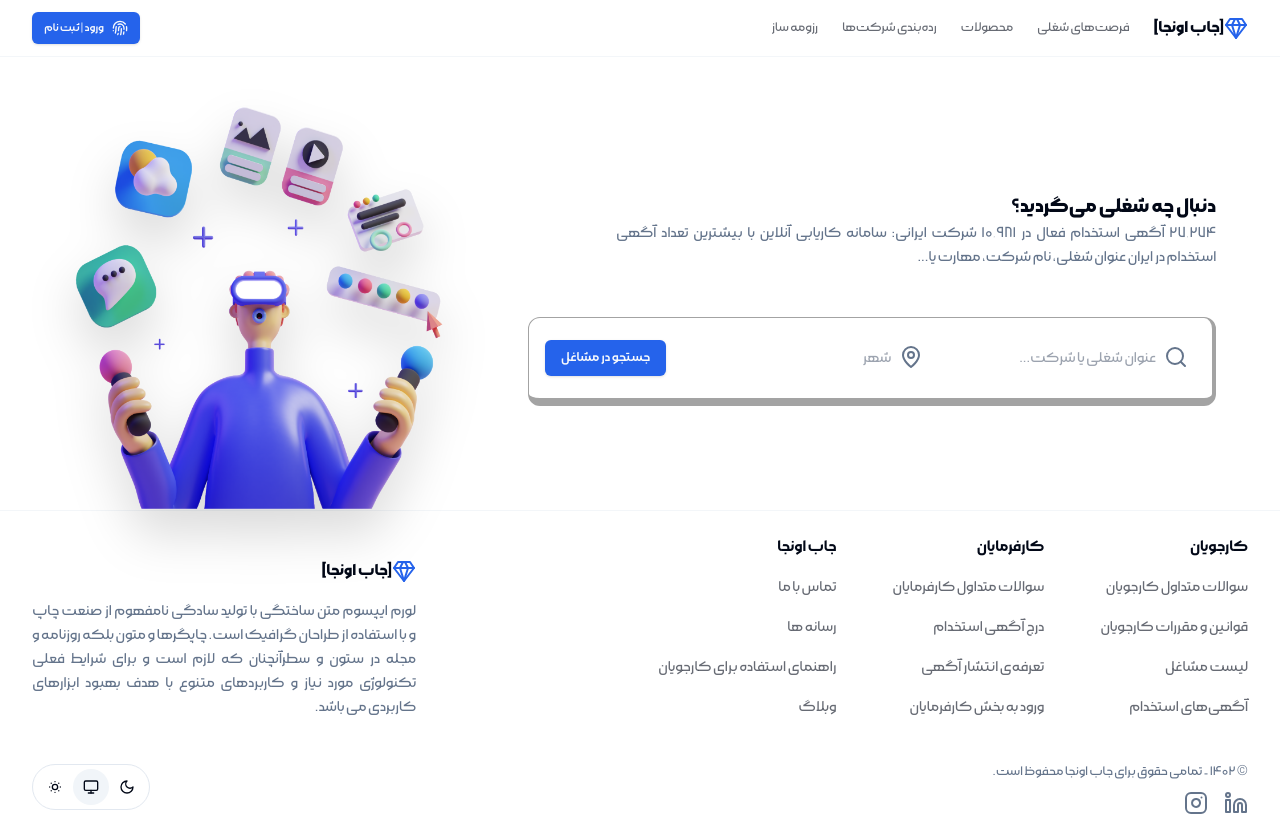
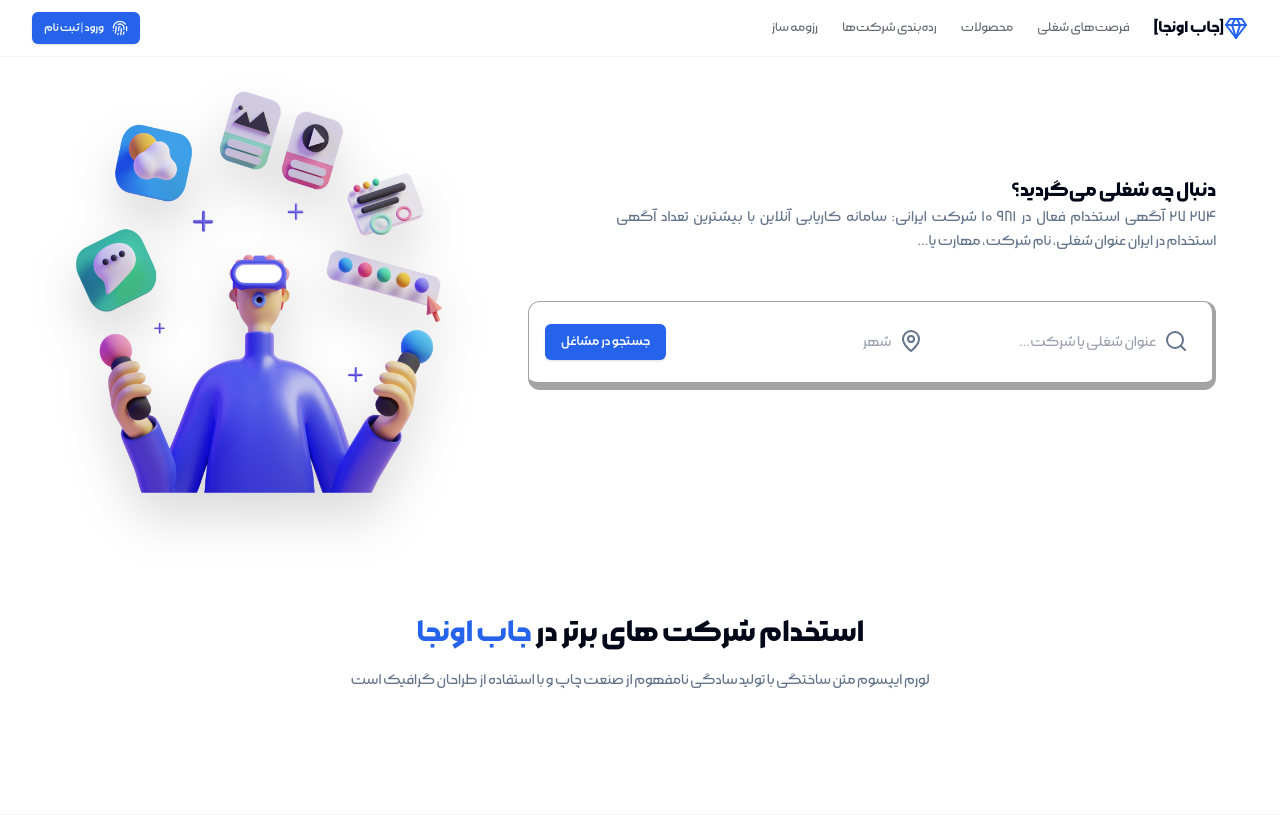
Before and after one commit to hoseinABH/Next-Job-Board, a Next.js app: page / in a window 1280 px wide. Shown: the top 816 px of the page. Built offline with nearby package versions, Linux system fonts and the light colour scheme.

Commit message:
fix some styles issue

```diff
--- /dev/null
+++ b/src/app/(dashboard)/_components/companies-section.tsx
@@ -0,0 +1,21 @@
+// Configs
+import { appData, landingCompanies } from '@/config/app';
+
+export default function CompaniesSection() {
+  return (
+    <section className="flex w-full justify-center items-center h-[40vh] flex-col">
+      <div className="text-center">
+        <h1 className="text-3xl font-bold mb-4">
+          استخدام شرکت های برتر در{' '}
+          <span className="text-primary">{appData.appName}</span>
+        </h1>
+        <p className="text-muted-foreground">
+          لورم ایپسوم متن ساختگی با تولید سادگی نامفهوم از صنعت چاپ و با استفاده
+          از طراحان گرافیک است
+        </p>
+      </div>
+      {/* Companies Section */}
+      <div></div>
+    </section>
+  );
+}
--- a/src/app/(dashboard)/_components/hero-section.tsx
+++ b/src/app/(dashboard)/_components/hero-section.tsx
@@ -4,7 +4,7 @@ import JobSearch from '@/components/job-search';
 
 export default function HeroSection() {
   return (
-    <div className="flex items-center justify-around w-full">
+    <section className="flex mt-4 items-center justify-around w-full">
       <div>
         <div className="w-full lg:w-[600px] mb-4 md:mb-12">
           <h1 className="font-bold text-xl">دنبال چه شغلی می‌گردید؟</h1>
@@ -24,6 +24,6 @@ export default function HeroSection() {
         width={400}
         priority={true}
       />
-    </div>
+    </section>
   );
 }
--- a/src/app/(dashboard)/page.tsx
+++ b/src/app/(dashboard)/page.tsx
@@ -1,10 +1,12 @@
 // Local components
+import CompaniesSection from './_components/companies-section';
 import HeroSection from './_components/hero-section';
 
 export default function Home() {
   return (
-    <section className="mt-8">
+    <>
       <HeroSection />
-    </section>
+      <CompaniesSection />
+    </>
   );
 }
--- a/src/app/globals.css
+++ b/src/app/globals.css
@@ -49,6 +49,18 @@
   }
 }
 
+@layer utilities {
+  /* Hide scrollbar for Chrome, Safari and Opera */
+  .no-scrollbar::-webkit-scrollbar {
+    display: none;
+  }
+  /* Hide scrollbar for IE, Edge and Firefox */
+  .no-scrollbar {
+    -ms-overflow-style: none; /* IE and Edge */
+    scrollbar-width: none; /* Firefox */
+  }
+}
+
 @layer base {
   * {
     @apply border-border;
--- a/src/components/job-search.tsx
+++ b/src/components/job-search.tsx
@@ -3,13 +3,17 @@ import { ChangeEvent, FormEvent, useState } from 'react';
 // Common components
 import { Button } from './ui/button';
 import { MapPin, Search } from 'lucide-react';
+// Utilities
+import { cn } from '@/lib/utils';
 // hooks
 import { useRouter } from 'next/navigation';
 // Configs
 import * as Routes from '@/config/routes';
 
-interface Props {}
-export default function JobSearch({}: Props) {
+interface Props {
+  className?: string;
+}
+export default function JobSearch({ className }: Props) {
   const router = useRouter();
 
   const [searchValues, setSearchValues] = useState({
@@ -29,10 +33,10 @@ export default function JobSearch({}: Props) {
     );
   }
   return (
-    <div className="search-section">
+    <div className={cn('search-section', className)}>
       <form onSubmit={handleSubmit}>
         <div className="flex flex-col md:flex-row items-center gap-2">
-          <div className="relative">
+          <div className="relative w-full">
             <Search className="right-input-adornment" />
             <input
               type="text"
@@ -42,7 +46,7 @@ export default function JobSearch({}: Props) {
               onChange={handleChange}
             />
           </div>
-          <div className="relative">
+          <div className="relative w-full">
             <MapPin className="right-input-adornment" />
             <input
               type="text"
@@ -52,7 +56,6 @@ export default function JobSearch({}: Props) {
               onChange={handleChange}
             />
           </div>
-
           <Button type="submit" className="w-full md:w-auto mt-4 md:mt-0">
             جستجو در مشاغل
           </Button>
```
